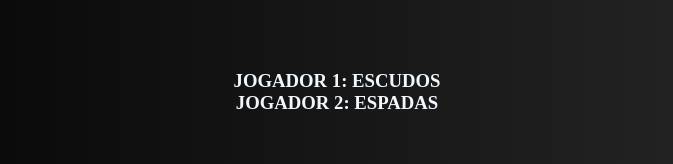
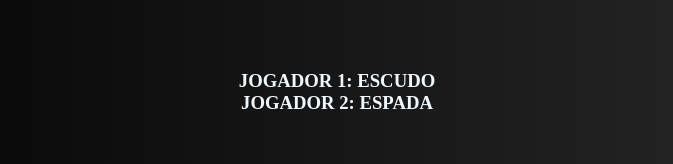
Before and after one commit to Andreprogdev/jogodavelha, a plain HTML site: page index.html in a window 1280 px wide. Shown: the part 583-747 px from the top of the page, without its empty margins (303-976 px from the left). Drawn offline with Linux system fonts and the light colour scheme.

Commit message:
ultimo codigo

```diff
--- a/index.html
+++ b/index.html
@@ -36,9 +36,9 @@
         <script src="./scripts/interface.js"></script>
 
         <h3>
-            JOGADOR 1: ESCUDOS
+            JOGADOR 1: ESCUDO
             <br>
-            JOGADOR 2: ESPADAS
+            JOGADOR 2: ESPADA
         </h3>
     </body>
 </html>
```
